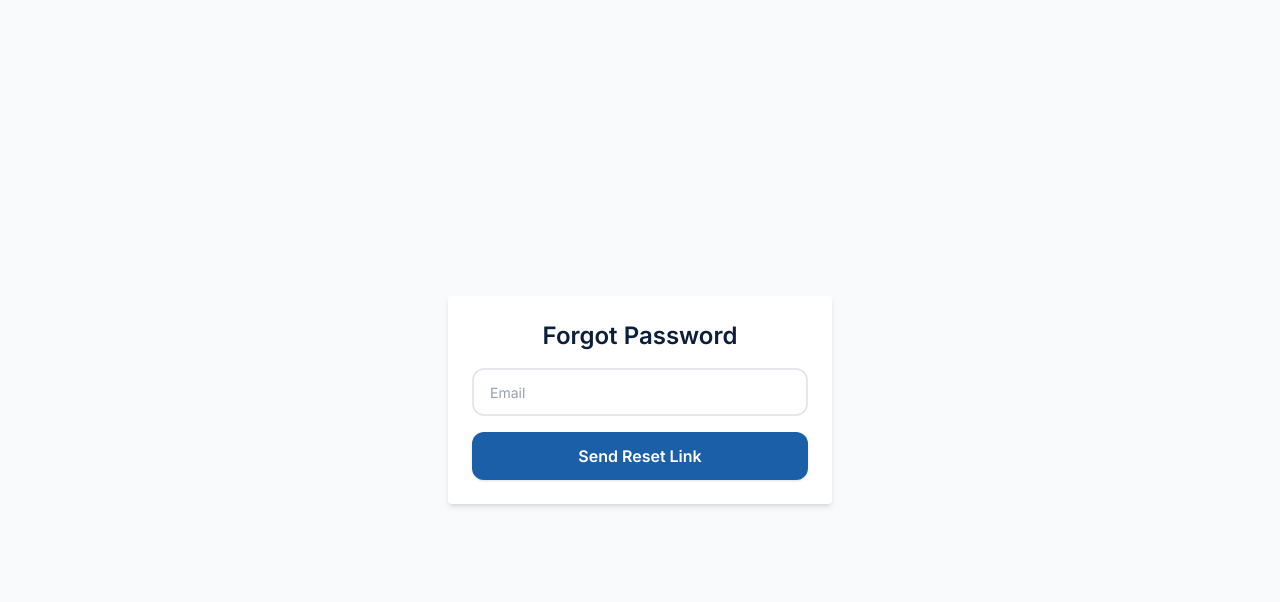
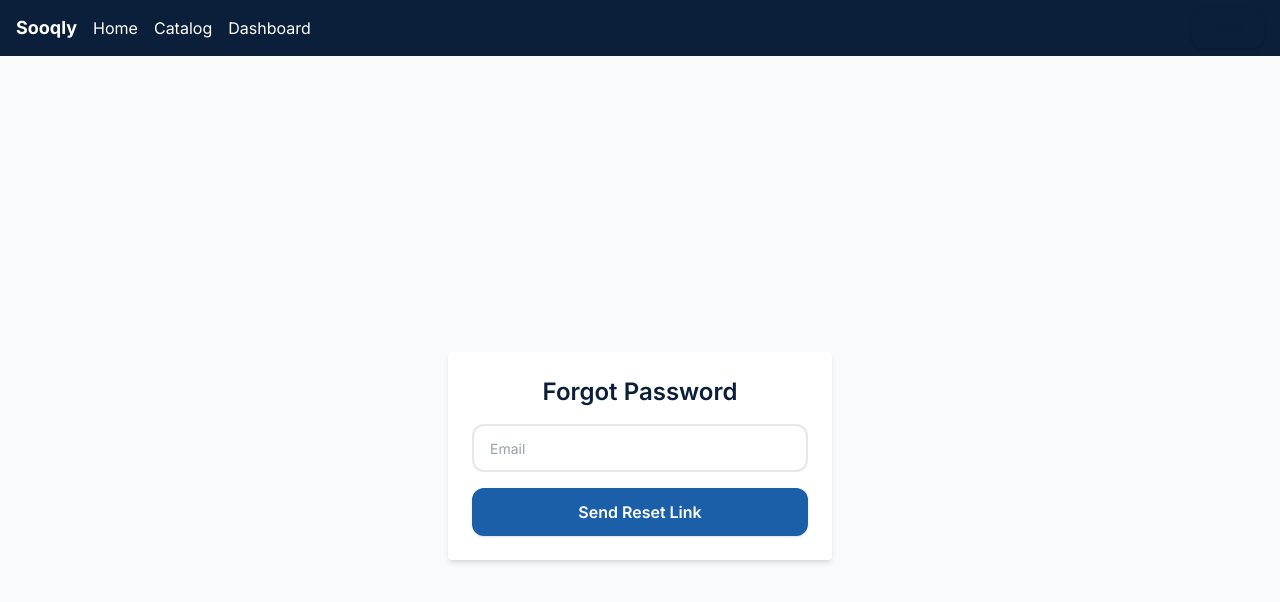
Before and after one commit to ziyadahmed-as/sooqlhy-front, a Next.js app: page /auth/forgot-password in a window 1280 px wide. Shown: the top 602 px of the page. Built offline with nearby package versions, Linux system fonts and the light colour scheme; no server answers.

Commit message:
update for fixing error

```diff
--- a/app/layout.tsx
+++ b/app/layout.tsx
@@ -1,6 +1,7 @@
 import type { Metadata } from "next";
 import { Inter } from "next/font/google";
 import "./globals.css";
+import { Navbar } from "@/components/layout/Navbar";
 
 const inter = Inter({
   variable: "--font-inter",
@@ -19,7 +20,10 @@ export default function RootLayout({
 }>) {
   return (
     <html lang="en" data-scroll-behavior="smooth" className={`${inter.variable} h-full antialiased`}>
-      <body className="min-h-full flex flex-col">{children}</body>
+      <body className="min-h-full flex flex-col">
+        <Navbar />
+        {children}
+      </body>
     </html>
   );
 }
--- a/components/layout/Navbar.tsx
+++ b/components/layout/Navbar.tsx
@@ -54,13 +54,19 @@ export const Navbar = () => {
         )}
       </div>
       <div className="flex items-center space-x-2">
-        {user && (
+        {user ? (
           <>
             <span className="mr-2">{user.name || user.email}</span>
             <Button variant="outline" onClick={logout} size="sm">
               Logout
             </Button>
           </>
+        ) : (
+          <Link href="/auth/login">
+            <Button variant="outline" size="sm">
+              Login
+            </Button>
+          </Link>
         )}
       </div>
     </nav>
--- a/middleware.ts
+++ b/middleware.ts
@@ -40,6 +40,10 @@ import { jwtDecode } from 'jwt-decode';
 
    // Public routes – auth pages and Next.js static assets
     const publicRoutes = [
+      /^\/$/,
+      /^\/home(\/|$)/,
+      /^\/buyer\/catalog(\/|$)/,
+      /^\/products\/.*$/,
       /^\/auth\/login(\/|$)/,
       /^\/auth\/register(\/|$)/,
       /^\/auth\/forgot-password(\/|$)/,
```
Lines whose indentation alone changed are shown as unchanged.
